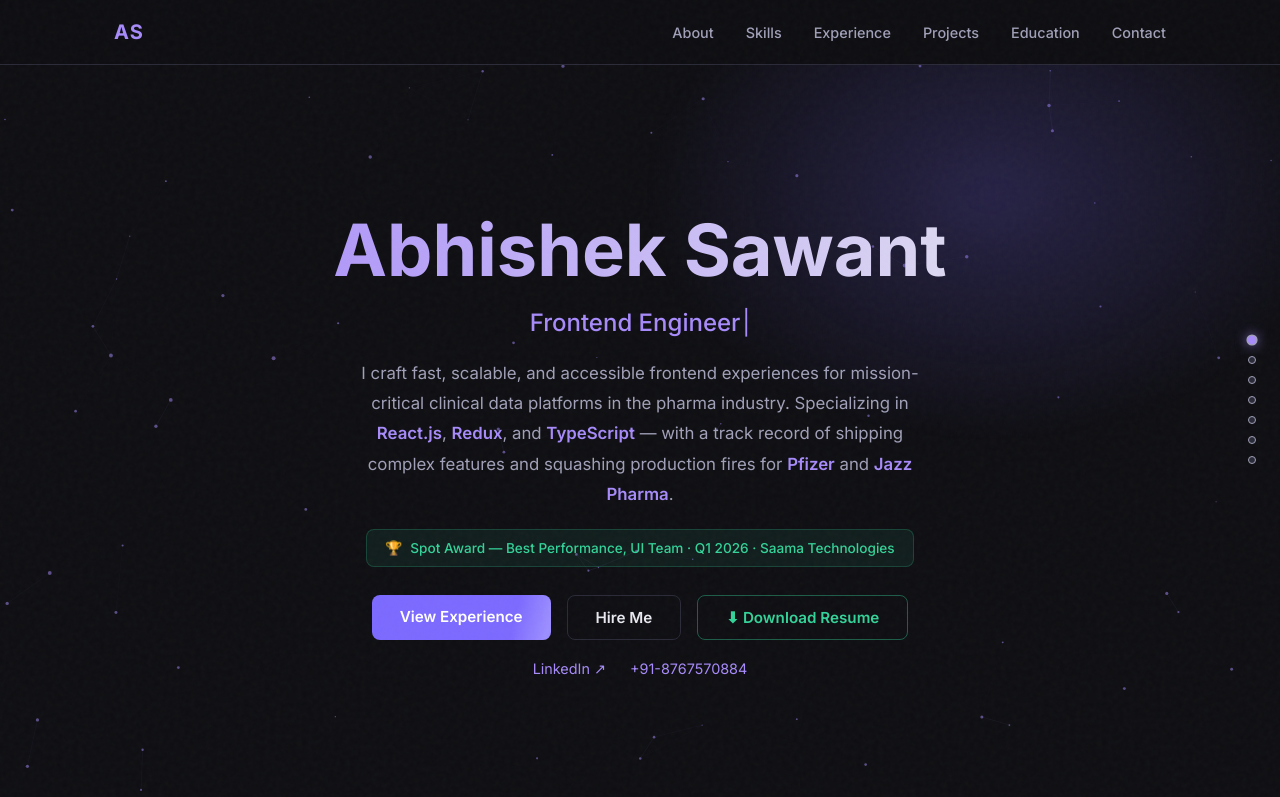
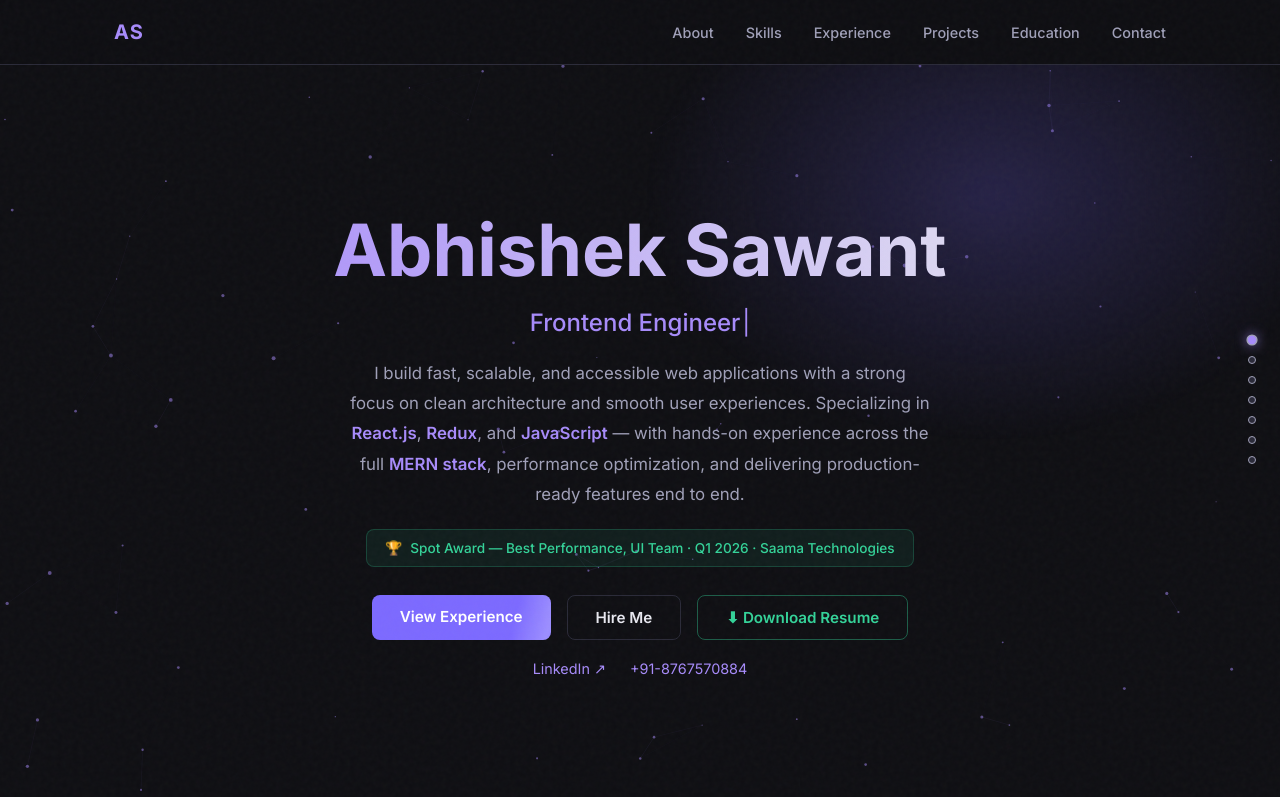
Before and after one commit to abhidsawant/Portfolio-Abhishek-Sawant, a React (Vite) app: page / in a window 1280 px wide. Shown: the top 797 px of the page. Built offline with nearby package versions, Linux system fonts and the light colour scheme; the HTML template or start-up script is replaced by a standard one.

Commit message:
description updated

```diff
--- a/src/components/Hero.jsx
+++ b/src/components/Hero.jsx
@@ -96,11 +96,11 @@ export default function Hero() {
         <h1 className="hero-name anim-2">Abhishek Sawant</h1>
         <h2 className="hero-title anim-3"><TypingText /></h2>
         <p className="hero-desc anim-4">
-          I craft fast, scalable, and accessible frontend experiences for
-          mission-critical clinical data platforms in the pharma industry.
-          Specializing in <span className="highlight">React.js</span>, <span className="highlight">Redux</span>, and <span className="highlight">TypeScript</span> —
-          with a track record of shipping complex features and squashing production
-          fires for <span className="highlight">Pfizer</span> and <span className="highlight">Jazz Pharma</span>.
+          I build fast, scalable, and accessible web applications with a strong focus on
+          clean architecture and smooth user experiences. Specializing in{' '}
+          <span className="highlight">React.js</span>, <span className="highlight">Redux</span>, and <span className="highlight">JavaScript</span> —
+          with hands-on experience across the full <span className="highlight">MERN stack</span>,
+          performance optimization, and delivering production-ready features end to end.
         </p>
         <div className="hero-award anim-5">
           <span>🏆</span>
```
